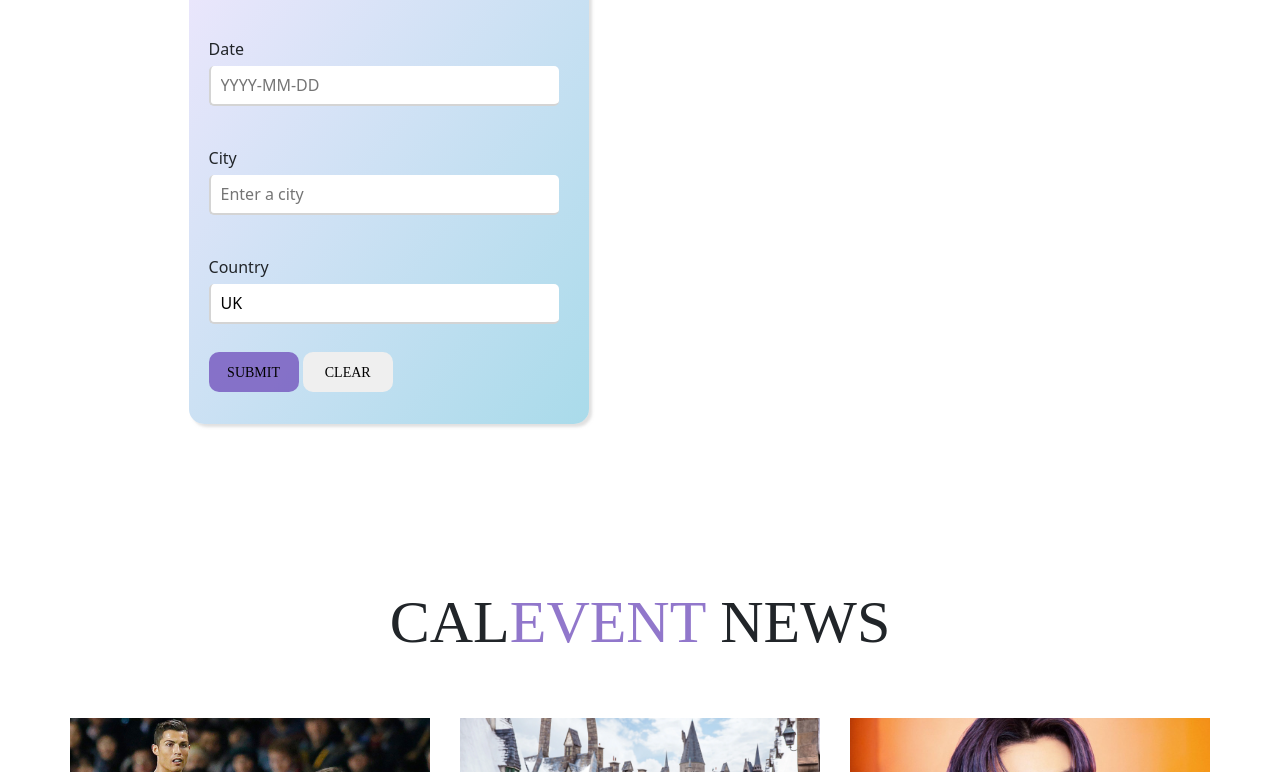
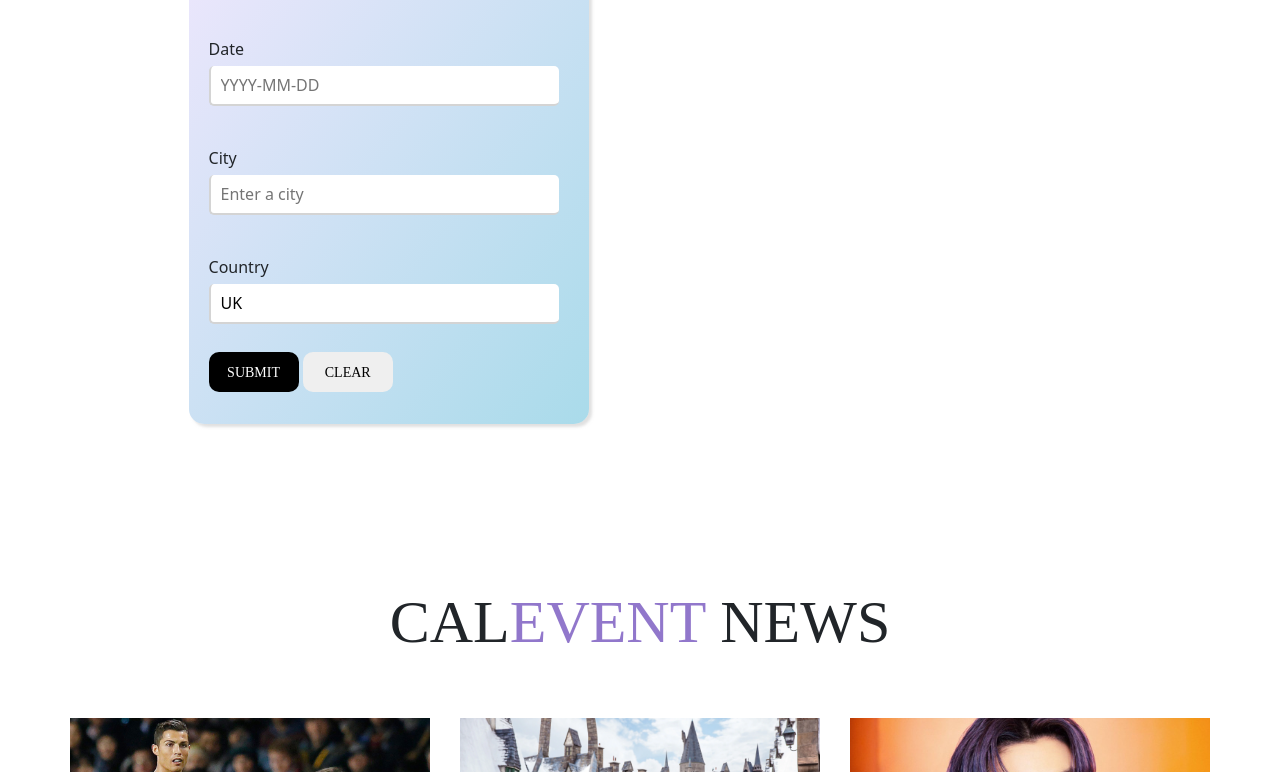
Before and after one commit to abdalla-diaai/calevent, a plain HTML site: page index.html in a window 1280 px wide. In both pictures the pointer is over the button "SUBMIT". Shown: the part 1087-1859 px from the top of the page. Drawn offline with nearby package versions, Linux system fonts and the light colour scheme; no server answers.

Commit message:
added hover effect to form buttons consistent with general theme.

```diff
--- a/assets/styles.css
+++ b/assets/styles.css
@@ -413,7 +413,8 @@ form .user-inputs .input-field {
 }
 
 #search-button:hover, #clear-button:hover {
-    background-color: var(--purpleColor);
+    background-color: black;
+    color: white;
     cursor: pointer;
 }
 /* highlights the border when user is in that input box */
@@ -603,12 +604,9 @@ footer {
 
 }
 
-
-
 #social-icons {
     justify-content: center;
 }
-
 
 .nav-link {
     color: var(--purpleColor) !important;
```
